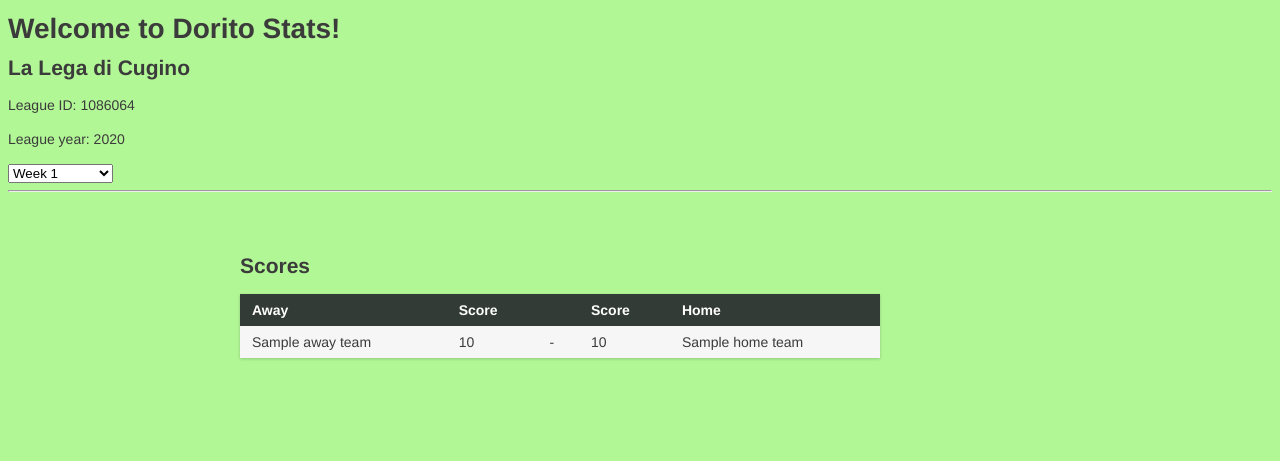
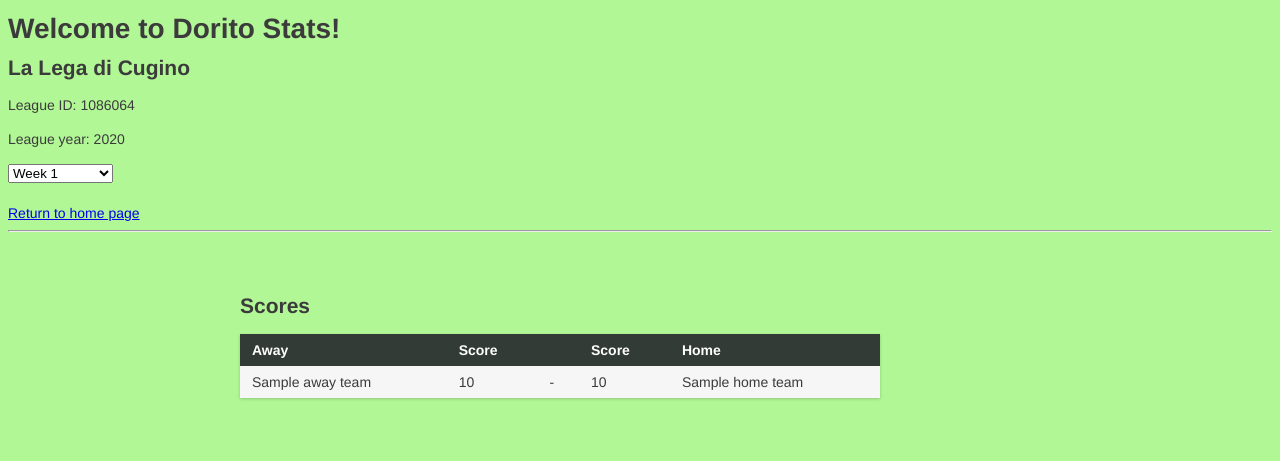
Before and after one commit to DesiPilla/espn-api-v3, a Django app: template templates/fantasy_stats/league.html in a window 1280 px wide. Shown: the top 461 px of the page. Run offline with Django 3.2, Linux system fonts and the light colour scheme; data comes from the database, SQL or seed files in the repository; tables that the repository leaves empty hold one stand-in row (values such as "Sample post"); the template is opened without the code that fills it: values that come from a table or form of the project are taken from there, most other values are stand-ins (such as "Sample title", 1, 10 or a date in 2020).

Commit message:
feat: add "return to home" link

```diff
--- a/templates/fantasy_stats/league.html
+++ b/templates/fantasy_stats/league.html
@@ -26,7 +26,6 @@
     <h2>{{league_info.league_name}}</h2>
     <p>League ID: {{league_info.league_id}}</p>
     <p>League year: {{league_info.league_year}}</p>
-    {% comment %} <p>Week: {{page_week}}</p> {% endcomment %}
 
     {% comment %} Select a different week {% endcomment %}
     <div class="select">
@@ -52,6 +51,8 @@
       </select>
       <span class="focus"></span>
     </div>
+    <br>
+    <a href="/fantasy_stats/">Return to home page</a>
     <hr>
 
 
```
